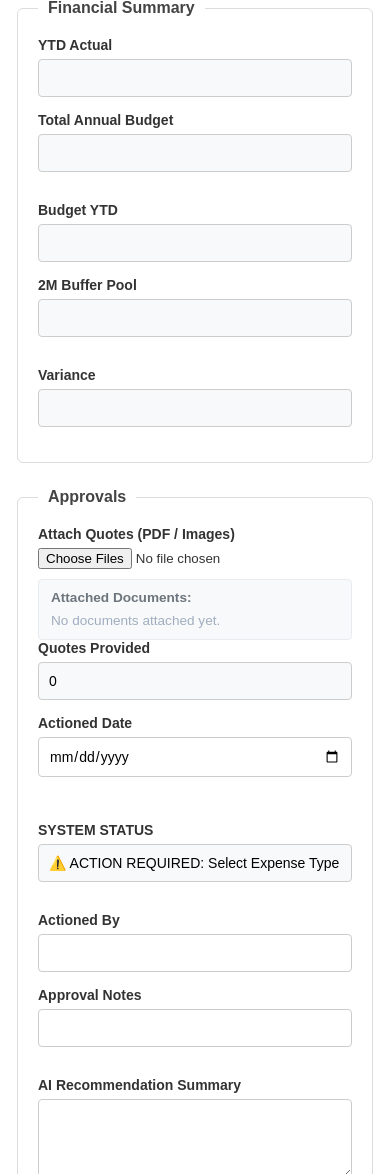
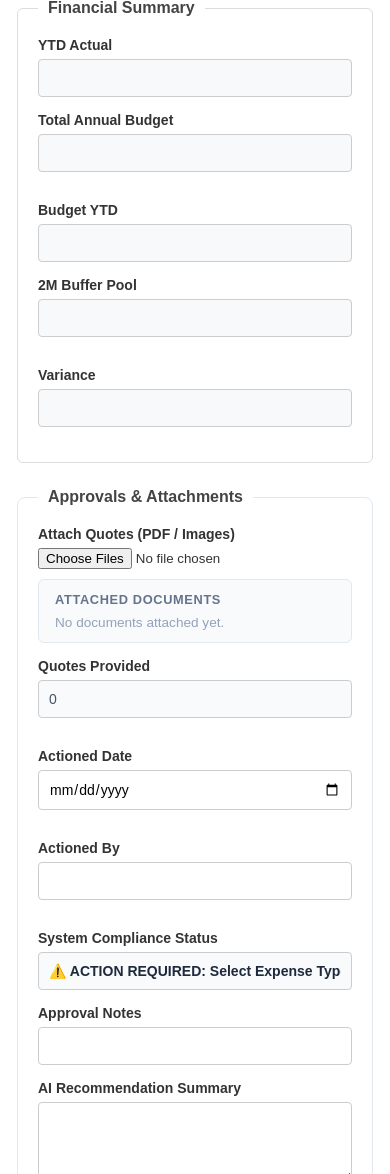
Before and after one commit to cathkinfinance-za/financial-controls-engine, a Flask app: page / in a window 390 px wide. Shown: the part 1426-2600 px from the top of the page. Run offline with Flask 3, Linux system fonts and the light colour scheme; a database or web service that is not in the repository returns one stand-in record (values such as "Sample title"); some libraries are stand-ins or nearby versions.

Commit message:
PO Form formatting

```diff
--- a/static/style.css
+++ b/static/style.css
@@ -249,4 +249,93 @@ textarea {
         flex-direction: column;
         gap: 0;
     }
+
+    /* Modern Fieldset & Grid Structure */
+.approvals-fieldset {
+    margin-top: 25px;
+    border: 1px solid #e2e8f0;
+    border-radius: 8px;
+    padding: 20px;
+    background-color: #ffffff;
 }
+
+.form-row.three-col {
+    display: grid;
+    grid-template-columns: repeat(auto-fit, minmax(180px, 1fr));
+    gap: 15px;
+    margin-top: 15px;
+}
+
+.full-width {
+    width: 100%;
+}
+
+.readonly-input {
+    background-color: #f8fafc !important;
+    border: 1px solid #cbd5e1;
+    color: #475569;
+}
+
+.status-banner {
+    font-weight: 600;
+    color: #1e293b;
+}
+
+/* Document Badge & Grid Container */
+.attachments-card-container {
+    margin-top: 10px;
+    padding: 12px 16px;
+    background-color: #f8fafc;
+    border: 1px solid #e2e8f0;
+    border-radius: 6px;
+}
+
+.attachments-label {
+    font-size: 0.8rem;
+    text-transform: uppercase;
+    letter-spacing: 0.05em;
+    color: #64748b;
+    font-weight: 700;
+    display: block;
+    margin-bottom: 8px;
+}
+
+.doc-grid {
+    display: flex;
+    flex-wrap: wrap;
+    gap: 10px;
+    align-items: center;
+}
+
+.doc-badge {
+    display: inline-flex;
+    align-items: center;
+    gap: 8px;
+    padding: 8px 14px;
+    background-color: #ffffff;
+    border: 1px solid #cbd5e1;
+    border-radius: 6px;
+    text-decoration: none;
+    color: #0f172a;
+    font-size: 0.875rem;
+    font-weight: 500;
+    transition: all 0.2s ease;
+    box-shadow: 0 1px 2px rgba(0, 0, 0, 0.05);
+}
+
+.doc-badge:hover {
+    border-color: #2563eb;
+    color: #2563eb;
+    background-color: #eff6ff;
+    transform: translateY(-1px);
+}
+
+.doc-icon {
+    font-size: 1.1rem;
+}
+
+.no-docs-text, .upload-feedback {
+    font-size: 0.85rem;
+    color: #94a3b8;
+}
+}
--- a/templates/po_form.html
+++ b/templates/po_form.html
@@ -171,13 +171,12 @@
 
 
 <!-- Approvals Fieldset -->
-<fieldset style="margin-top: 20px;">
-    <legend>Approvals</legend>
+<fieldset class="approvals-fieldset">
+    <legend>Approvals & Attachments</legend>
 
-    <div class="form-row">
-        <div class="form-group">
+    <!-- Document Upload & List Section -->
+    <div class="form-group full-width">
         <label for="attach_quotes">Attach Quotes (PDF / Images)</label>
-
         <input
             type="file"
             id="attach_quotes"
@@ -185,74 +184,75 @@
             accept=".pdf, image/*"
             multiple
             onchange="updateQuotesCount(this)"
+            class="file-input-custom"
         >
+        <div id="quotes_count_display" class="upload-feedback"></div>
 
-    <!-- UI FEEDBACK FOR NEWLY SELECTED FILES -->
-    <div id="quotes_count_display" style="margin-top: 6px; font-size: 0.9em; color: #6c757d; display: none;"></div>
-
-        <!-- DISPLAY ATTACHED QUOTES -->
-        <div id="attachments_list_container" style="margin-top: 10px; padding: 10px 12px; background-color: #f8f9fa; border: 1px solid #e9ecef; border-radius: 4px;">
-            <span style="font-size: 0.85em; color: #6c757d; display: block; margin-bottom: 6px; font-weight: 600;">
-                Attached Documents:
-            </span>
-
-            <div id="attachments_list">
+        <!-- Document Grid -->
+        <div class="attachments-card-container">
+            <span class="attachments-label">Attached Documents</span>
+            <div id="attachments_list" class="doc-grid">
                 {% if selected_po and selected_po.quote_urls %}
                     {% for url in selected_po.quote_urls %}
-                        <div style="margin-bottom: 6px; font-size: 0.9em;">
-                            <a href="{{ url }}" target="_blank" rel="noopener noreferrer" style="color: #0d6efd; text-decoration: underline; font-weight: 500;">
-                                📄 View Uploaded Document {{ loop.index }}
+                        {% set ext = url.split('.')[-1].split('?')[0]|lower %}
+                        <a href="{{ url }}" target="_blank" rel="noopener noreferrer" class="doc-badge">
+                            <span class="doc-icon">
+                                {% if ext in ['jpg', 'jpeg', 'png', 'webp'] %}🖼️{% else %}📄{% endif %}
+                            </span>
+                            <span class="doc-name">Quote {{ loop.index }}</span>
                         </a>
-                        </div>
                     {% endfor %}
                 {% elif selected_po and selected_po.quote_filepath %}
                     {% for url in selected_po.quote_filepath.split(',') %}
-                        <div style="margin-bottom: 6px; font-size: 0.9em;">
-                            <a href="{{ url.strip() }}" target="_blank" rel="noopener noreferrer" style="color: #0d6efd; text-decoration: underline; font-weight: 500;">
-                                📄 View Uploaded Document {{ loop.index }}
+                        {% set ext = url.strip().split('.')[-1].split('?')[0]|lower %}
+                        <a href="{{ url.strip() }}" target="_blank" rel="noopener noreferrer" class="doc-badge">
+                            <span class="doc-icon">
+                                {% if ext in ['jpg', 'jpeg', 'png', 'webp'] %}🖼️{% else %}📄{% endif %}
+                            </span>
+                            <span class="doc-name">Quote {{ loop.index }}</span>
                         </a>
-                        </div>
                     {% endfor %}
                 {% else %}
-                    <span id="no_attachments_text" style="font-size: 0.85em; color: #a0aec0;">No documents attached yet.</span>
+                    <span id="no_attachments_text" class="no-docs-text">No documents attached yet.</span>
                 {% endif %}
             </div>
         </div>
+    </div>
 
+    <!-- Structured Form Grid -->
+    <div class="form-row three-col">
         <div class="form-group">
             <label>Quotes Provided</label>
-            <input type="number" id="quotes_provided" name="quotes_provided" value="{{ selected_po.quotes_provided if selected_po and selected_po.quotes_provided is not none else 0 }}" readonly style="background-color: #f8f9fa;">
+            <input type="number" id="quotes_provided" name="quotes_provided" value="{{ selected_po.quotes_provided if selected_po and selected_po.quotes_provided is not none else 0 }}" readonly class="readonly-input">
         </div>
         <div class="form-group">
             <label>Actioned Date</label>
             <input type="date" id="actioned_date" name="actioned_date" value="{{ selected_po.actioned_date if selected_po and selected_po.actioned_date else '' }}">
         </div>
+        <div class="form-group">
+            <label>Actioned By</label>
+            <input type="text" name="actioned_by" value="{{ selected_po.actioned_by if selected_po and selected_po.actioned_by else '' }}">
+        </div>
     </div>
 
-    <div class="form-group" style="margin-top: 15px;">
-    <label>SYSTEM STATUS</label>
+    <div class="form-group full-width" style="margin-top: 15px;">
+        <label>System Compliance Status</label>
         <input
             type="text"
             id="system_status"
             name="system_status"
             value="{{ selected_po.system_status if selected_po and selected_po.system_status else '' }}"
             readonly
-        style="background-color: #f8f9fa;"
+            class="readonly-input status-banner"
         >
     </div>
 
-    <div class="form-row" style="margin-top: 15px;">
-        <div class="form-group">
-            <label>Actioned By</label>
-            <input type="text" name="actioned_by" value="{{ selected_po.actioned_by if selected_po and selected_po.actioned_by else '' }}">
-        </div>
-        <div class="form-group">
+    <div class="form-group full-width" style="margin-top: 15px;">
         <label>Approval Notes</label>
         <input type="text" name="approval_notes" value="{{ selected_po.approval_notes if selected_po and selected_po.approval_notes else '' }}">
     </div>
-    </div>
 
-    <div class="form-group" style="margin-top: 15px; margin-bottom: 15px;">
+    <div class="form-group full-width" style="margin-top: 15px;">
         <label>AI Recommendation Summary</label>
         <textarea name="ai_recommendation_summary" rows="3">{{ selected_po.ai_recommendation_summary if selected_po and selected_po.ai_recommendation_summary else '' }}</textarea>
     </div>
@@ -318,36 +318,31 @@
 
     // Display helper message
     if (display) {
-        if (count > 0) {
-            display.style.display = 'block';
-            display.textContent = `${count} file${count > 1 ? 's' : ''} selected for upload.`;
-        } else {
-            display.style.display = 'none';
-            display.textContent = '';
-        }
+        display.style.display = count > 0 ? 'block' : 'none';
+        display.textContent = count > 0 ? `${count} file(s) selected for upload.` : '';
     }
 
-    // Render client-side file links for selected files
     if (attachmentsList && count > 0) {
-        attachmentsList.innerHTML = ''; // Clear previous/placeholder entries
-
+        attachmentsList.innerHTML = '';
         files.forEach((file, index) => {
             const objectUrl = URL.createObjectURL(file);
-            const item = document.createElement('div');
-            item.style.marginBottom = '6px';
-            item.style.fontSize = '0.9em';
+            const ext = file.name.split('.').pop().toLowerCase();
+            const icon = ['jpg', 'jpeg', 'png', 'webp'].includes(ext) ? '🖼️' : '📄';
 
-            item.innerHTML = `
-                <a href="${objectUrl}" target="_blank" rel="noopener noreferrer" style="color: #0d6efd; text-decoration: underline; font-weight: 500;">
-                    📄 Preview ${file.name} (Ready to upload)
-                </a>
-            `;
-            attachmentsList.appendChild(item);
+            const badge = document.createElement('a');
+            badge.href = objectUrl;
+            badge.target = '_blank';
+            badge.rel = 'noopener noreferrer';
+            badge.className = 'doc-badge';
+            badge.innerHTML = `<span class="doc-icon">${icon}</span> <span class="doc-name">${file.name}</span>`;
+
+            attachmentsList.appendChild(badge);
         });
     }
 
-    // Recalculate system compliance status
+    if (typeof calculateSystemStatus === 'function') {
         calculateSystemStatus();
+    }
 }
 
     // 4. Dynamic calculation engine for SYSTEM STATUS
```
Lines whose indentation alone changed are shown as unchanged.
